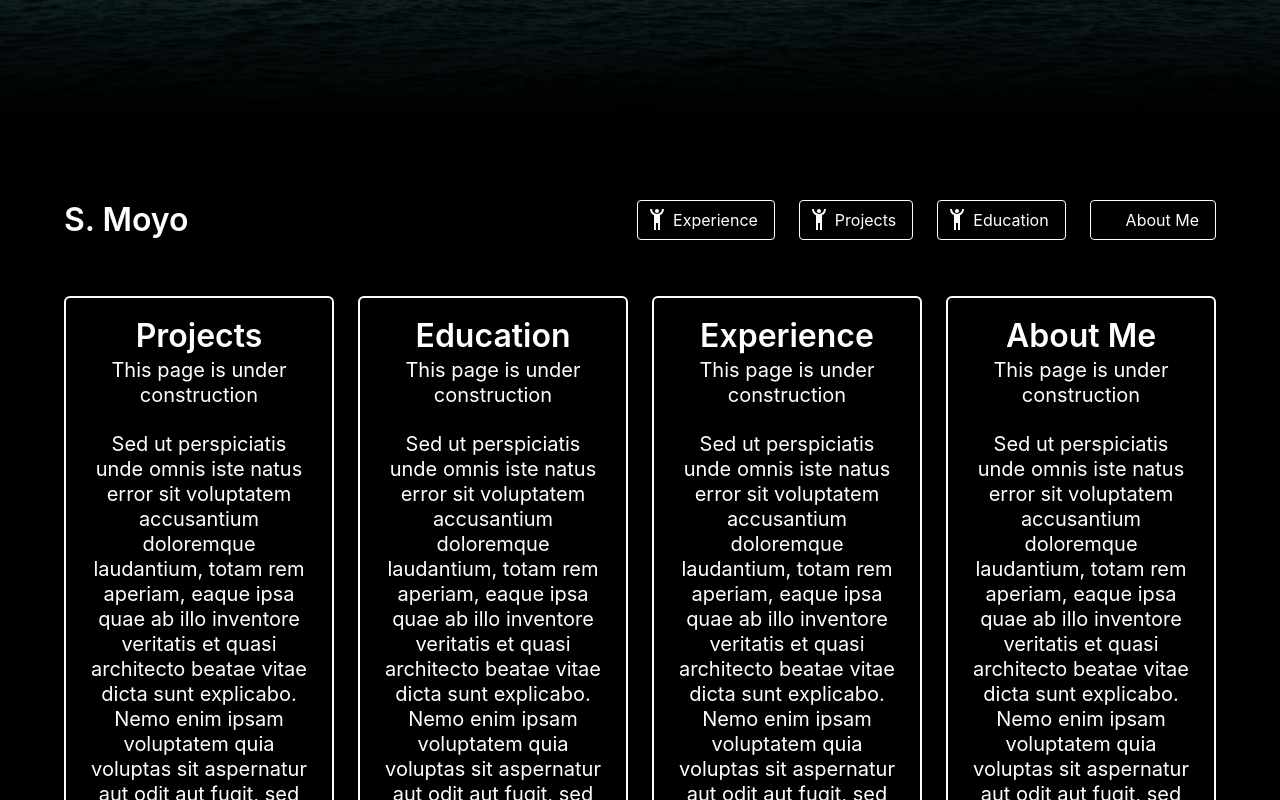
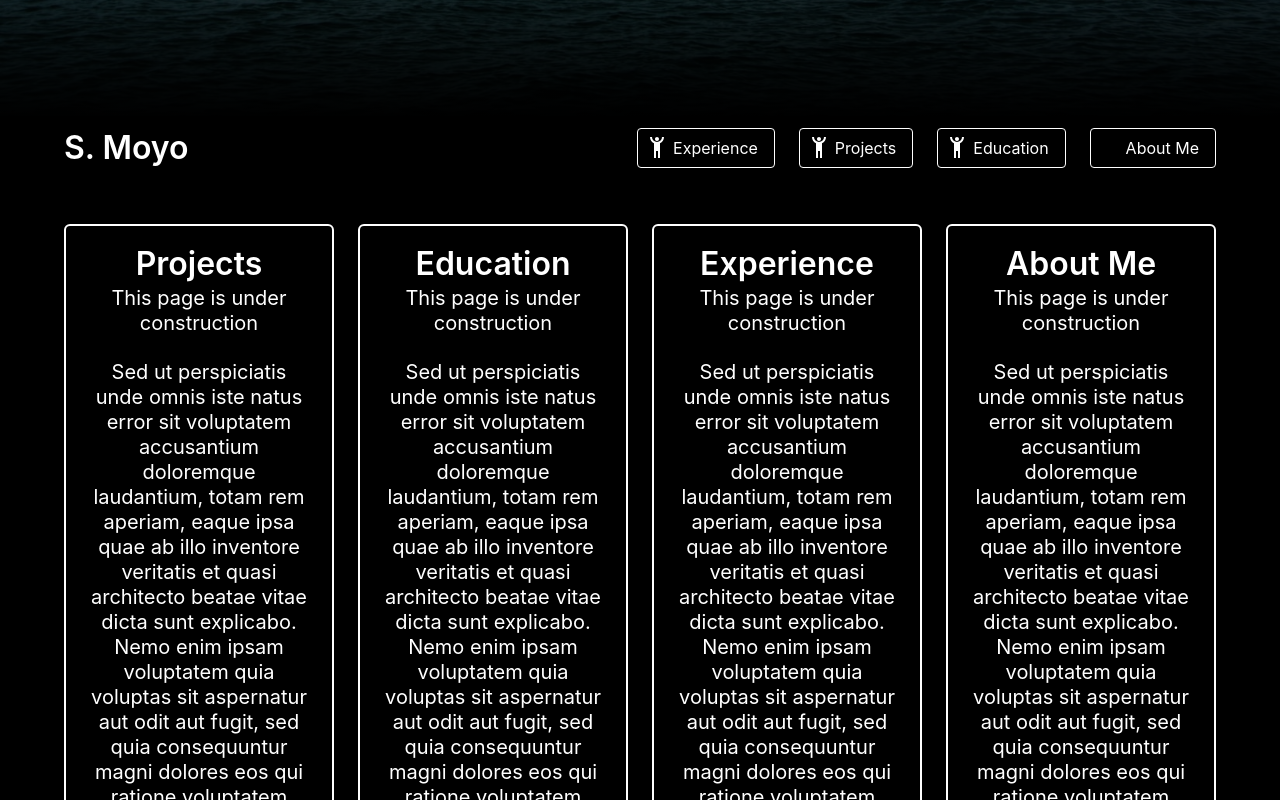
Before and after one commit to ShaneMoyo/portfolio-, a React (Create React App) app: page / in a window 1280 px wide. Shown: the part 680-1480 px from the top of the page. Built offline with nearby package versions, Linux system fonts and the light colour scheme; a small style sheet from the web is missing.

Commit message:
working sticky nav.

```diff
--- a/src/App.js
+++ b/src/App.js
@@ -45,9 +45,10 @@ function App() {
     </section>
 
     <section class="hero is-fullheight main">
-      <br/>
-      <br/>
-      <br/>
+    <ScrollAnimation
+      animateOut="fadeOut"
+      animateIn="fadeIn">
+
 
 
           <Navbar
@@ -189,6 +190,7 @@ function App() {
       </div>
       </div>
       </ScrollAnimation>
+      </ScrollAnimation>
     </section>
 
     </div>
```
